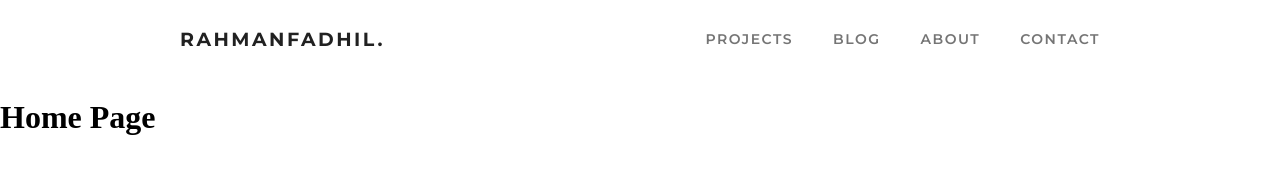
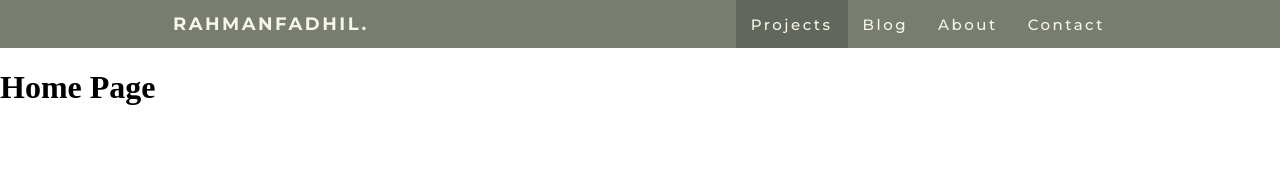
Before and after one commit to rahmanfadhil/gatsby-personal-site, a Gatsby site: page / in a window 1280 px wide. Built offline with nearby package versions, Linux system fonts and the light colour scheme; Gatsby itself is replaced by a stand-in of ours.

Commit message:
Rebuilding top bar and separate global style

```diff
--- /dev/null
+++ b/src/components/GlobalStyle.js
@@ -0,0 +1,16 @@
+import React from 'react'
+import { Global, css } from '@emotion/core'
+
+export default function GlobalStyle() {
+  return (
+    <Global
+      styles={css`
+        @import url('https://fonts.googleapis.com/css?family=Montserrat:400,500,700');
+
+        body {
+          margin: 0;
+        }
+      `}
+    />
+  )
+}
--- a/src/layouts/MainLayout.js
+++ b/src/layouts/MainLayout.js
@@ -1,93 +1,64 @@
 import React from 'react'
 import styled from '@emotion/styled'
-import { Global, css } from '@emotion/core'
-import { FontAwesomeIcon } from '@fortawesome/react-fontawesome'
 import { Link } from 'gatsby'
 
 import '../utils/fontawesome'
+import GlobalStyle from '../components/GlobalStyle'
 
 const Header = styled.div({
-  backgroundColor: '#fff',
+  backgroundColor: '#777D71',
 })
 
-const Container = styled.div({
+const HeaderContainer = styled.div({
   display: 'flex',
   maxWidth: 960,
   margin: '0 auto',
-  padding: '0 20px',
-  '@media (max-width: 768px)': {
-    padding: 0,
-  },
 })
 
 const HeaderSpace = styled.div({ flex: 1 })
 
 const HeaderTitle = styled(Link)({
   textDecoration: 'none',
-  paddingLeft: 20,
-  paddingRight: 20,
+  color: '#F7F6E7',
+  fontSize: 18,
+  fontFamily: "'Montserrat', sans-serif",
+  textTransform: 'uppercase',
+  fontWeight: 700,
+  letterSpacing: 2.5,
+  padding: 13,
+})
+
+const HeaderMenu = styled(Link)(({ active }) => ({
+  textDecoration: 'none',
+  color: '#F7F6E7',
+  fontSize: 15,
+  fontFamily: "'Montserrat', sans-serif",
+  fontWeight: 500,
+  letterSpacing: 2.5,
   display: 'flex',
   alignItems: 'center',
-  textTransform: 'uppercase',
-  fontFamily: "'Montserrat', sans-serif",
-  fontSize: 19,
-  fontWeight: 700,
-  letterSpacing: '2.5px',
-  cursor: 'pointer',
-  color: '#212121',
+  padding: '0 15px',
+  backgroundColor: active ? '#62675D' : 'none',
   ':hover': {
-    color: '#212121',
-  },
-  '@media (max-width: 768px)': {
-    fontSize: 16,
-  },
-})
-
-const HeaderItem = styled(HeaderTitle)(({ active }) => ({
-  fontWeight: 600,
-  padding: '30px 20px',
-  fontSize: 14,
-  letterSpacing: '1.5px',
-  color: active ? '#212121' : '#757575',
-  '@media (max-width: 768px)': {
-    display: 'none',
+    color: active ? '#F7F6E7' : '#DFDDC5',
   },
 }))
-
-const HeaderMenu = styled.div({
-  padding: 20,
-  fontSize: 16,
-  cursor: 'pointer',
-  color: '#212121',
-  '@media (min-width: 768px)': {
-    display: 'none',
-  },
-})
 
 function MainLayout({ children }) {
   return (
     <div>
-      <Global
-        styles={css`
-          @import url('https://fonts.googleapis.com/css?family=Montserrat:400,600,700');
-
-          body {
-            margin: 0;
-          }
-        `}
-      />
+      <GlobalStyle />
       <Header>
-        <Container navbar>
+        <HeaderContainer>
           <HeaderTitle to="/">rahmanfadhil.</HeaderTitle>
           <HeaderSpace />
-          <HeaderItem to="/projects">Projects</HeaderItem>
-          <HeaderItem to="/blog">Blog</HeaderItem>
-          <HeaderItem to="/about">About</HeaderItem>
-          <HeaderItem to="/contact">Contact</HeaderItem>
-          <HeaderMenu>
-            <FontAwesomeIcon icon="bars" />
+          <HeaderMenu to="/projects" active>
+            Projects
           </HeaderMenu>
-        </Container>
+          <HeaderMenu to="/blog">Blog</HeaderMenu>
+          <HeaderMenu to="/about">About</HeaderMenu>
+          <HeaderMenu to="/contact">Contact</HeaderMenu>
+        </HeaderContainer>
       </Header>
       {children}
     </div>
```
